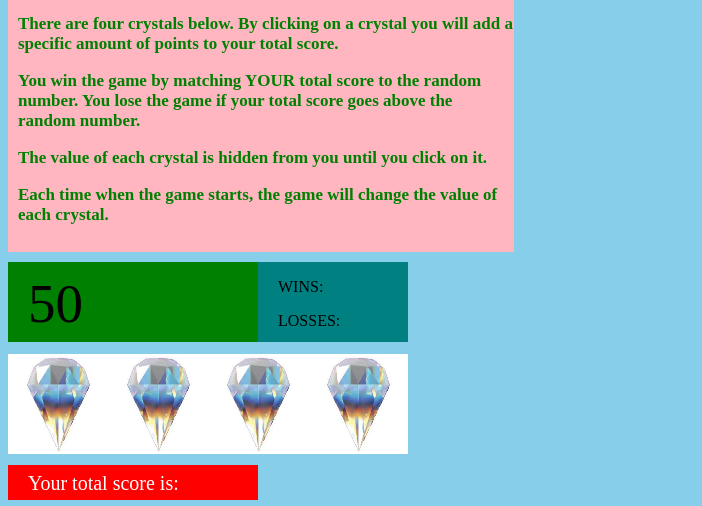
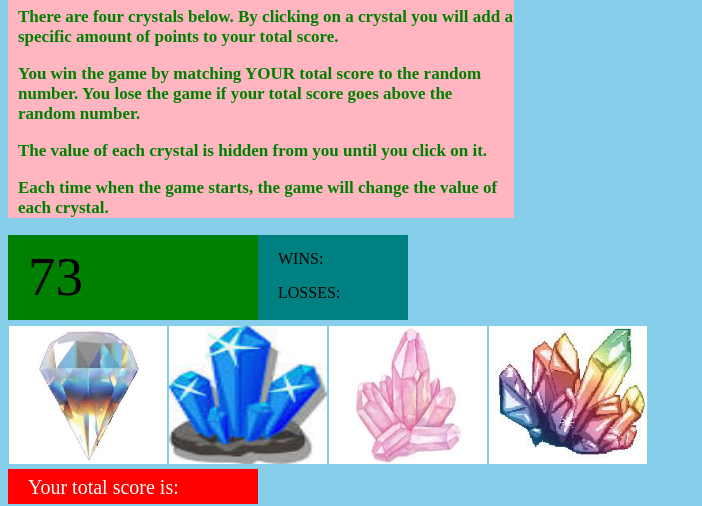
Before and after one commit to mj777n/unit-4-game, a plain HTML site: page index.html in a window 1280 px wide. Shown: the part 143-649 px from the top of the page, without its empty margins (0-702 px from the left). Drawn offline with nearby package versions, Linux system fonts and the light colour scheme.

Commit message:
Working draft-without restart

```diff
--- a/index.html
+++ b/index.html
@@ -14,9 +14,15 @@
 body {
     background: skyblue;
 }
+p {
+    margin-top: 0px;
+    /* font-size: 100%; */
+}
   .crystal-image {
-    width: 100px;
-    height: 100px;
+    width: 160px;
+    height: 140px;
+    padding: 1px;
+    margin-top: -2px;
     }
     h1 {
     background: orangered;
@@ -31,23 +37,24 @@ body {
      font-size: 17px;
      color: green;
      font-weight: bold;
-     padding-bottom: 10px;
+     padding-bottom: 0px;
      padding-left: 10px;
-     margin-top: 15px;
-     margin-bottom: 10px;
+     margin-top: 10px;
+     margin-bottom: 6px;
      width: 40%;
-     height: 55%;
+     height: 45%;
     }
     #crystals {
-        padding-top: 12px;
+        padding-top: 7px;
+
         clear: both;
         /* float: left; */
         /* display: inline; */
     }
-    .random-number-box {
+    #random-number-box {
       background: green;
       font-size: 55px;
-      height: 80px;
+      height: 85px;
       width: 250px;
       float: left;
       padding-left: 20px;
@@ -55,9 +62,10 @@ body {
     }
     .win-lose-box {
         background: teal;
-        height: 80px;
+        height: 85px;
         width: 150px;
         padding-left: 20px;
+        padding-top: 15px;
         float: left;
     }
     #wins {
@@ -72,8 +80,8 @@ body {
       width: 250px;
       color: white;
       font-size: 20px;
-      margin-bottom: 10px;
-      margin-top: 7px;
+      margin-bottom: 5px;
+      margin-top: 0px;
       padding-left: 20px;
       padding-top: 7px;
       float: left;
@@ -88,7 +96,6 @@ body {
         padding-top: 10px;
         clear: both;
     }
-
   </style>
 </head>
 
@@ -106,10 +113,10 @@ body {
   </div>
 
   <div class="scoreBoard">
-      <section class="random-number-box">50</section>
+      <section id="random-number-box"></section>
       <article class="win-lose-box">
         <p id="wins">WINS: </p>
-        <p id="loses">LOSSES: </p>
+        <p id="losses">LOSSES: </p>
     </article>
   </div>
   <!-- Note that this div is now empty. We will fill it dynamically -->
@@ -117,46 +124,59 @@ body {
   </div>
 
   <div id="total-score-banner">Your total score is: </div>
-  <div id="total-score-box">20</div>
+  <div id="total-score-box">0</div>
 
     <!-- JAVASCRIPT  -->
     <!-- ========================================= -->
 
-  <script type="text/javascript" src="https://cdnjs.cloudflare.com/ajax/libs/jquery/3.2.1/jquery.min.js"></script>
+  <script src="https://cdnjs.cloudflare.com/ajax/libs/jquery/3.2.1/jquery.min.js"></script>
   <script type="text/javascript">
 
-  var targetNumber = 53;
+  var win = 0;
+  var loss = 0;
+  var crystalNumbers = [];
+//   var random = 0;
 
-  $("#number-to-guess").text(targetNumber);
+  var randomNumber = Math.floor(Math.random() * 102) + 19;
+  console.log(randomNumber);
+  document.getElementById("random-number-box").innerHTML=randomNumber;
 
   var counter = 0;
-
   // Now for the hard part. Creating multiple crystals each with their own unique number value.
-
   // We begin by expanding our array to include four options.
-  var numberOptions = [10, 5, 3, 7];
+//   var numberOptions = [10, 5, 3, 7];
 
   // Next we create a for loop to create crystals for every numberOption.
-  for (var i = 0; i < numberOptions.length; i++) {
-
+  var images = [
+  "assets/images/diamond.jpg",
+  "assets/images/crystal.jpg",
+  "assets/images/crystal_pink.jpg",
+  "assets/images/crystal_rainbow.jpg",
+  ]
+  var imageCrystal = [];
+  for (var i = 0; i < images.length; i++) {
+    crystalNumbers[i] = Math.floor(Math.random() * 12) + 1;
+    console.log (crystalNumbers[i]);
     // For each iteration, we will create an imageCrystal
     var imageCrystal = $("<img>");
-
     // First each crystal will be given the class ".crystal-image".
     // This will allow the CSS to take effect.
     imageCrystal.addClass("crystal-image");
 
     // Each imageCrystal will be given a src link to the crystal image
     // imageCrystal.attr("src", "http://cdn.playbuzz.com/cdn/35910209-2844-45c0-b099-f4d82878d54f/00261fda-4062-4096-81fd-8cf96b9034e8.jpg");
-    imageCrystal.attr("src", "assets/images/diamond.jpg");
+    // imageCrystal.attr("src", "assets/images/crystal.jpg");
+       imageCrystal.attr("src", images[i]);
+       console.log(imageCrystal);
 
     // Each imageCrystal will be given a data attribute called data-crystalValue.
     // This data attribute will be set equal to the array value.
-    imageCrystal.attr("data-crystalvalue", numberOptions[i]);
+    imageCrystal.attr("data-crystalvalue", crystalNumbers[i]);
 
     // Lastly, each crystal image (with all it classes and attributes) will get added to the page.
+    // $("#crystals").append(imageCrystal);
     $("#crystals").append(imageCrystal);
-  }
+  }  // end for loop
 
   // This time, our click event applies to every single crystal on the page. Not just one.
   $(".crystal-image").on("click", function() {
@@ -167,23 +187,29 @@ body {
     // Since attributes on HTML elements are strings, we must convert it to an integer before adding to the counter
 
     var crystalValue = ($(this).attr("data-crystalvalue"));
+    // console.log (crystalValue);
     crystalValue = parseInt(crystalValue);
+    console.log (crystalValue);
     // We then add the crystalValue to the user's "counter" which is a global variable.
     // Every click, from every crystal adds to the global counter.
     counter += crystalValue;
 
     // All of the same game win-lose logic applies. So the rest remains unchanged.
-    alert("New score: " + counter);
-
-    if (counter === targetNumber) {
+    // alert("New score: " + counter);
+    document.getElementById("total-score-box").innerHTML=counter;
+    if (counter === randomNumber) {
+      win ++;
+      document.getElementById("wins").innerHTML="WINS: "+win;
       alert("You win!");
     }
 
-    else if (counter >= targetNumber) {
+    else if (counter >= randomNumber) {
+      loss ++;
+      document.getElementById("losses").innerHTML="LOSSES: "+loss;
       alert("You lose!!");
     }
+  });
 
-  });
 
   </script>
 </body>
```
Also changed, not shown: assets/images/clear_image.jpg (added), assets/images/crystal.jpg (added), assets/images/crystal_pink.jpg (added), assets/images/crystal_rainbow.jpg (added), assets/images/sparkle.jpg (added).
